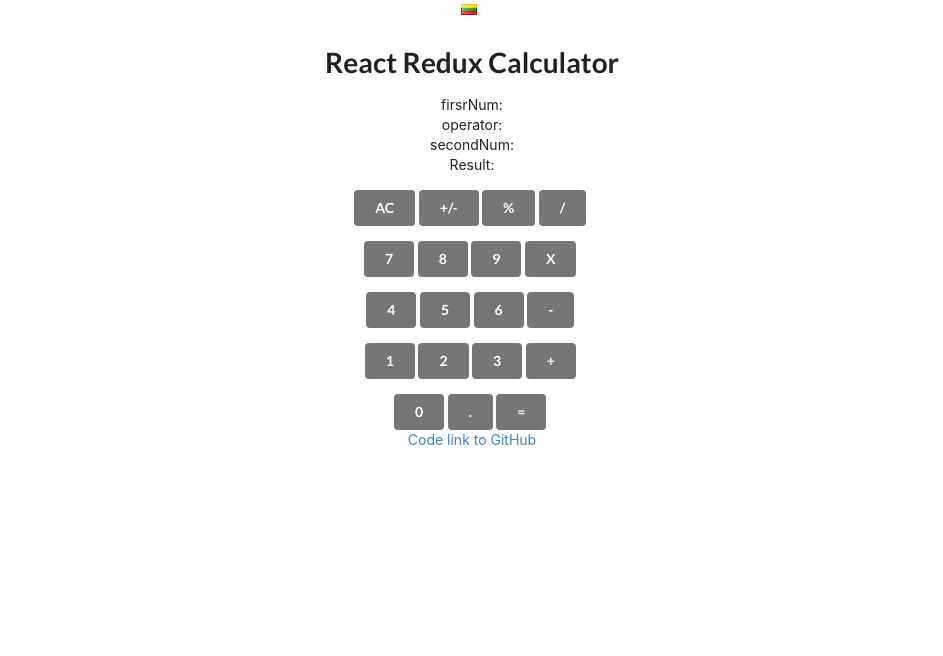
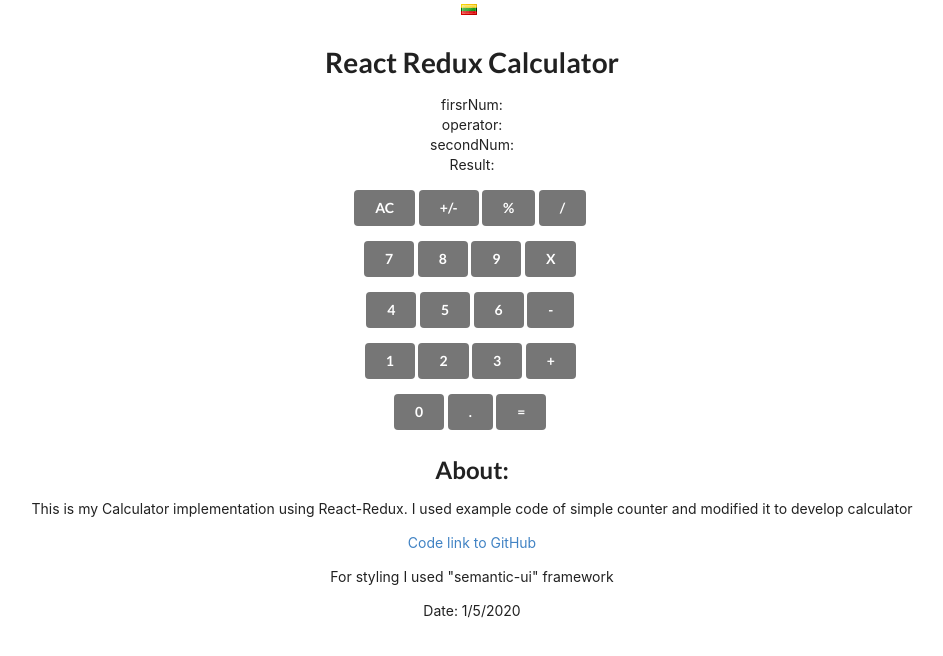
Before and after one commit to PovilasU/redux-calculator, a React (Create React App) app: page / in a window 1280 px wide. Shown: the top 656 px of the page, without its empty margins (168-1111 px from the left). Built offline with nearby package versions, Linux system fonts and the light colour scheme.

Commit message:
Added about

```diff
--- a/src/App.js
+++ b/src/App.js
@@ -138,11 +138,18 @@
           </button>
         </div>
 
+        <h2>About:</h2>
+        <p>
+          This is my Calculator implementation using React-Redux. I used example
+          code of simple counter and modified it to develop calculator
+        </p>
         <p>
           <a href="https://github.com/PovilasU/redux-calculator">
             Code link to GitHub
           </a>
         </p>
+        <p>For styling I used "semantic-ui" framework</p>
+        <p>Date: 1/5/2020</p>
       </div>
     </div>
   );
```
